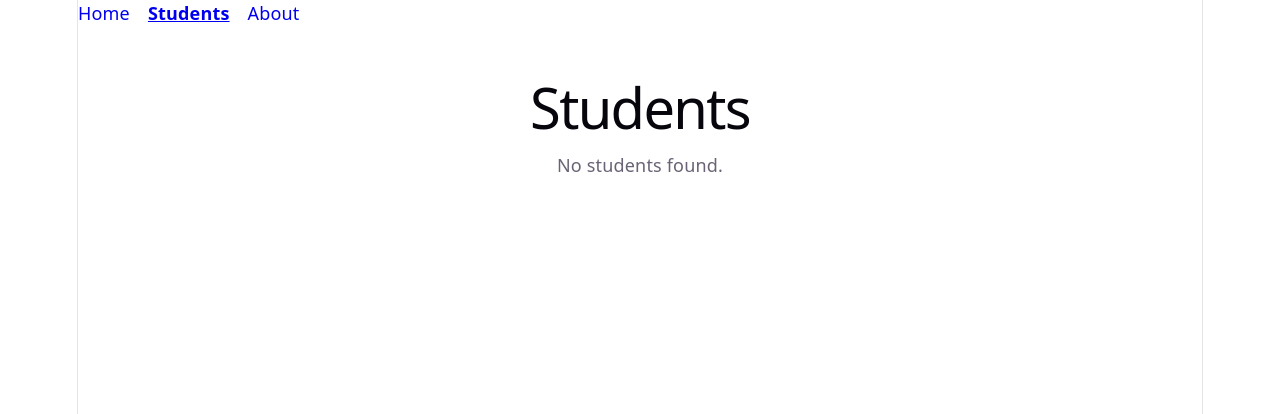
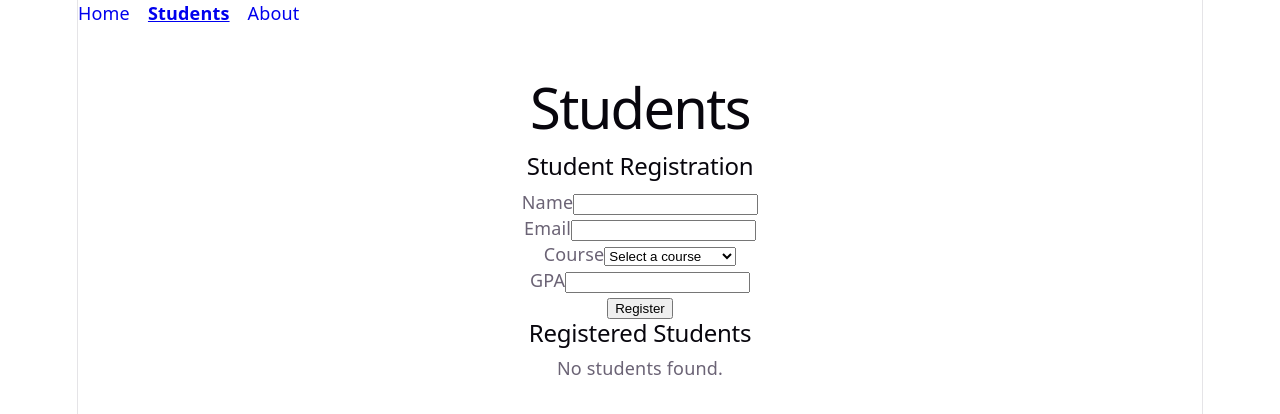
Before and after one commit to AbdAlruhman-Atout/react-training, a React (Vite) app: page /students in a window 1280 px wide. Shown: the top 414 px of the page. Built offline with nearby package versions, Linux system fonts and the light colour scheme.

Commit message:
Complete Day 9 Context API

```diff
--- a/src/components/StudentForm.jsx
+++ b/src/components/StudentForm.jsx
@@ -1,7 +1,10 @@
 import { useState } from 'react'
 import { toast } from 'react-toastify'
+import useStudents from '../hooks/useStudents.js'
 
-function StudentForm({ onAddStudent }) {
+function StudentForm() {
+  const { addStudent } = useStudents()
+
   const [formData, setFormData] = useState({
     name: '',
     email: '',
@@ -60,8 +63,9 @@ function StudentForm({ onAddStudent }) {
       return
     }
 
+    addStudent(formData)
     setSubmittedStudent(formData)
-    onAddStudent(formData)
+
     toast.success('Student registered successfully')
   }
 
--- /dev/null
+++ b/src/context/StudentProvider.jsx
@@ -0,0 +1,43 @@
+import { useEffect, useState } from 'react'
+import StudentContext from './student-context.js'
+
+function StudentProvider({ children }) {
+  const [students, setStudents] = useState(() => {
+    const savedStudents = localStorage.getItem('students')
+
+    return savedStudents ? JSON.parse(savedStudents) : []
+  })
+
+  useEffect(() => {
+    localStorage.setItem('students', JSON.stringify(students))
+  }, [students])
+
+  function addStudent(student) {
+    const newStudent = {
+      ...student,
+      id: Date.now(),
+    }
+
+    setStudents((currentStudents) => [...currentStudents, newStudent])
+  }
+
+  function removeStudent(id) {
+    setStudents((currentStudents) =>
+      currentStudents.filter((student) => student.id !== id),
+    )
+  }
+
+  return (
+    <StudentContext.Provider
+      value={{
+        students,
+        addStudent,
+        removeStudent,
+      }}
+    >
+      {children}
+    </StudentContext.Provider>
+  )
+}
+
+export default StudentProvider
--- /dev/null
+++ b/src/context/student-context.js
@@ -0,0 +1,5 @@
+import { createContext } from 'react'
+
+const StudentContext = createContext(null)
+
+export default StudentContext
--- /dev/null
+++ b/src/hooks/useStudents.js
@@ -0,0 +1,14 @@
+import { useContext } from 'react'
+import StudentContext from '../context/student-context.js'
+
+function useStudents() {
+  const context = useContext(StudentContext)
+
+  if (!context) {
+    throw new Error('useStudents must be used inside StudentProvider')
+  }
+
+  return context
+}
+
+export default useStudents
--- a/src/main.jsx
+++ b/src/main.jsx
@@ -1,13 +1,17 @@
 import { StrictMode } from 'react'
 import { createRoot } from 'react-dom/client'
 import { BrowserRouter } from 'react-router-dom'
+
 import './index.css'
 import App from './App.jsx'
+import StudentProvider from './context/StudentProvider.jsx'
 
 createRoot(document.getElementById('root')).render(
   <StrictMode>
     <BrowserRouter>
-      <App />
+      <StudentProvider>
+        <App />
+      </StudentProvider>
     </BrowserRouter>
   </StrictMode>,
 )
--- a/src/pages/StudentDetails.jsx
+++ b/src/pages/StudentDetails.jsx
@@ -1,10 +1,11 @@
 import { useNavigate, useParams } from 'react-router-dom'
+import useStudents from '../hooks/useStudents.js'
 
 function StudentDetails() {
   const { id } = useParams()
   const navigate = useNavigate()
 
-  const students = JSON.parse(localStorage.getItem('students')) || []
+  const { students } = useStudents()
 
   const student = students.find((student) => String(student.id) === id)
 
@@ -12,6 +13,7 @@ function StudentDetails() {
     return (
       <div>
         <h1>Student Not Found</h1>
+
         <p>No student exists with ID {id}.</p>
 
         <button type="button" onClick={() => navigate('/students')}>
--- a/src/pages/Students.jsx
+++ b/src/pages/Students.jsx
@@ -1,28 +1,36 @@
 import { Link } from 'react-router-dom'
+import StudentForm from '../components/StudentForm.jsx'
+import useStudents from '../hooks/useStudents.js'
 
 function Students() {
-  const students = JSON.parse(localStorage.getItem('students')) || []
-
-  if (students.length === 0) {
-    return (
-      <div>
-        <h1>Students</h1>
-        <p>No students found.</p>
-      </div>
-    )
-  }
+  const { students, removeStudent } = useStudents()
 
   return (
     <div>
       <h1>Students</h1>
 
+      <StudentForm />
+
+      <h2>Registered Students</h2>
+
+      {students.length === 0 ? (
+        <p>No students found.</p>
+      ) : (
         <ul>
           {students.map((student) => (
             <li key={student.id}>
               <Link to={`/students/${student.id}`}>{student.name}</Link>
+
+              {' — '}
+              {student.course}
+
+              <button type="button" onClick={() => removeStudent(student.id)}>
+                Delete
+              </button>
             </li>
           ))}
         </ul>
+      )}
     </div>
   )
 }
```
Also changed, not shown: src/pages/StudentDashboard.jsx (+14 -25 lines), 2 other files (tests, documents, lock files or other folders). Lines whose indentation alone changed are shown as unchanged.
